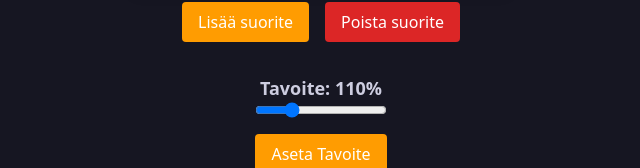
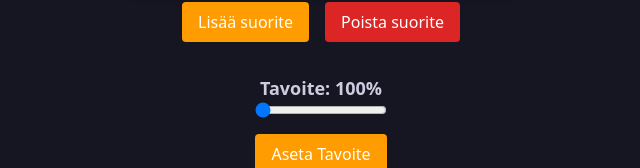
Before and after one commit to ramzorrr/polku, a React (Vite) app: page / in a window 1280 px wide. Shown: the part 648-816 px from the top of the page, without its empty margins (319-959 px from the left). Built offline with nearby package versions, Linux system fonts and the light colour scheme.

Commit message:
changed the goal slider settings

```diff
--- a/src/Tavoite.tsx
+++ b/src/Tavoite.tsx
@@ -17,7 +17,7 @@ const Tavoite = ({
   period: string;
 }) => {
   // Goal is now a percentage.
-  const [goal, setGoal] = useState(110); // e.g., default to 110%
+  const [goal, setGoal] = useState(100); // e.g., default to 110%
   const [savedGoal, setSavedGoal] = useState<number | null>(null);
   const [message, setMessage] = useState<string | null>(null);
 
@@ -154,8 +154,8 @@ const Tavoite = ({
       </div>
       <input
         type="range"
-        min="80"
-        max="200"
+        min="100"
+        max="150"
         step="1"
         value={goal}
         onChange={handleSliderChange}
```
